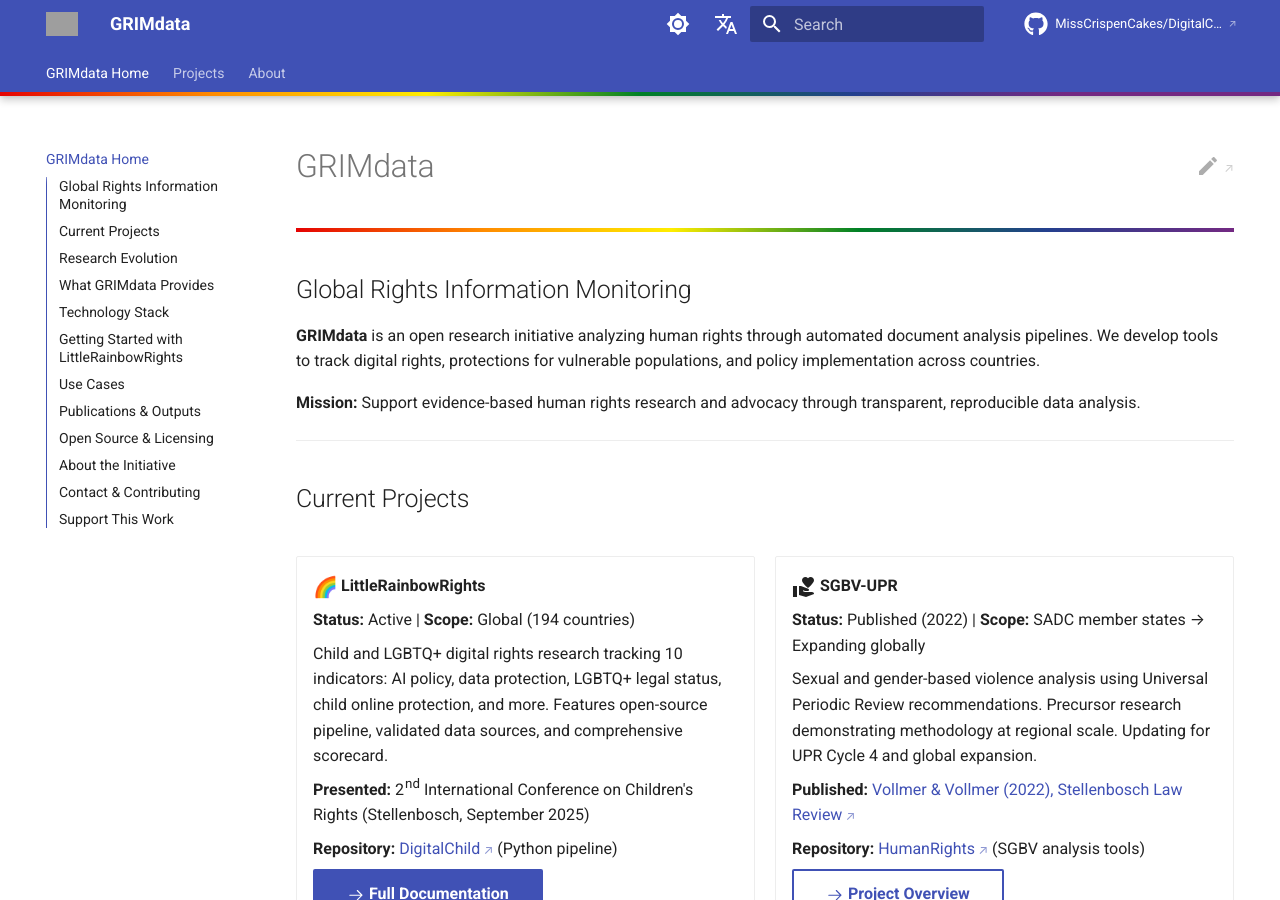
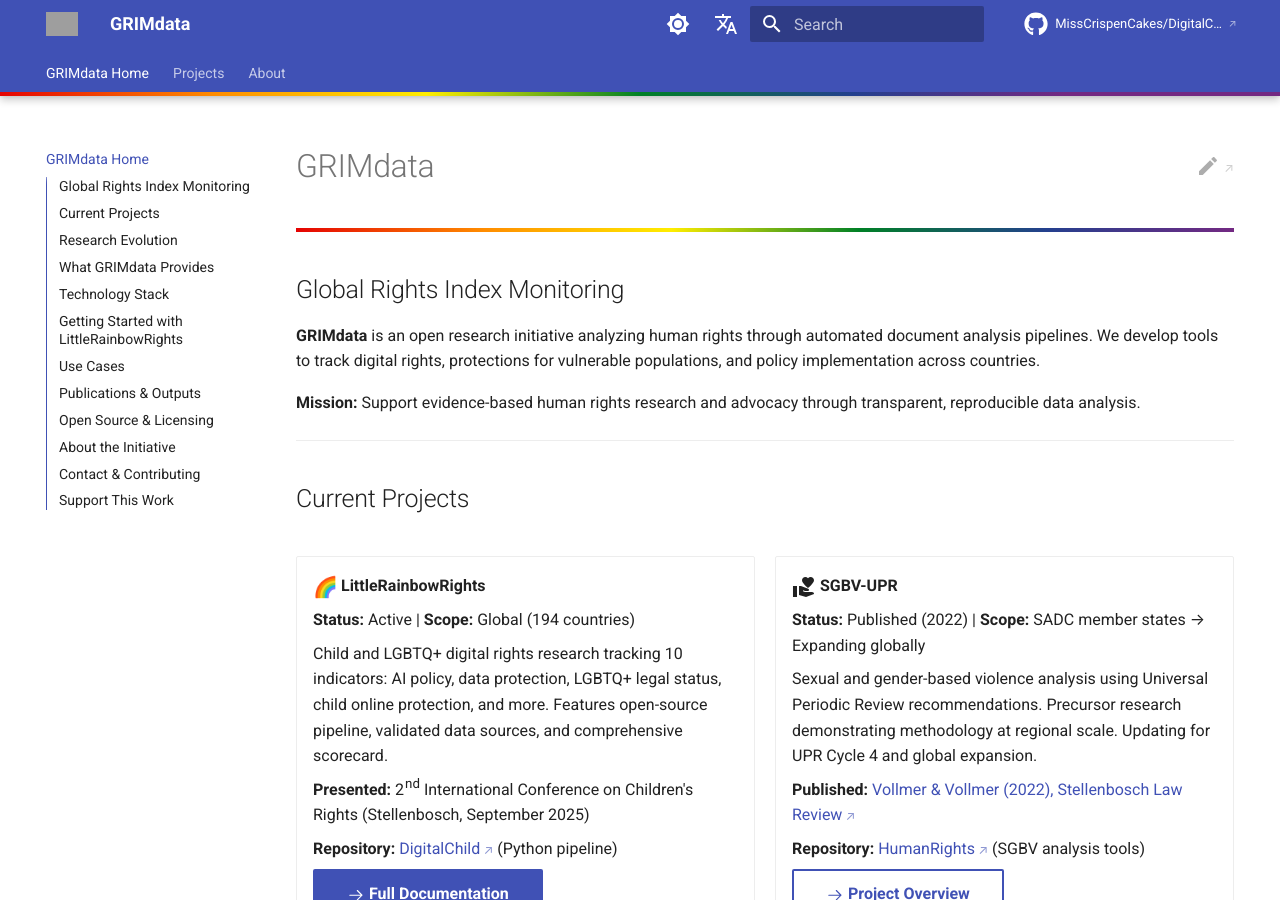
Before and after one commit to MissCrispenCakes/DigitalChild, an MkDocs documentation site: the page built from docs/index.md, in a window 1280 px wide and 900 px high. Built offline with MkDocs 1.6.1 and Material for MkDocs 9.7.7, drawn with Linux system fonts in a browser that asks for light colours; emoji names are drawn with the system emoji font; a script that is not in the unit is left out; comment, search, counter and statistics services are not loaded; grey boxes are pictures that could not be loaded.

Commit message:
Change GRIMdata from "Information" to "Index" Monitoring
Update full name from "Global Rights Information Monitoring" to
"Global Rights Index Monitoring" across all documentation.

Rationale:
- More accurate: primary contribution is creating rights indices/scorecards
- More distinctive: many organizations monitor "information"
- Better reflects quantitative/systematic nature of the work
- Emphasizes the 10 indicators tracked across 194 countries

Updated files:
- mkdocs.yml (site description)
- docs/index.md (main heading)
- docs/FAQ.md (GRIMdata definition)
- docs/GLOSSARY.md (GRIMdata glossary entry)
- docs/projects/sgbv/index.md (footer)
- docs/projects/littlerainbowrights/index.md (footer)

```diff
--- a/docs/index.md
+++ b/docs/index.md
@@ -1,6 +1,6 @@
 # GRIMdata
 
-## Global Rights Information Monitoring
+## Global Rights Index Monitoring
 
 **GRIMdata** is an open research initiative analyzing human rights through automated document analysis pipelines. We develop tools to track digital rights, protections for vulnerable populations, and policy implementation across countries.
 
--- a/mkdocs.yml
+++ b/mkdocs.yml
@@ -1,5 +1,5 @@
 site_name: GRIMdata
-site_description: Global Rights Information Monitoring - Research platform hosting human rights data analysis projects including LittleRainbowRights and SGBV-UPR
+site_description: Global Rights Index Monitoring - Research platform hosting human rights data analysis projects including LittleRainbowRights and SGBV-UPR
 site_author: GRIMdata Project
 site_url: https://grimdata.org
 
```
Also changed, not shown: docs/FAQ.md (+1 -1 lines), docs/GLOSSARY.md (+1 -1 lines), docs/projects/littlerainbowrights/index.md (+1 -1 lines), docs/projects/sgbv/index.md (+1 -1 lines).
